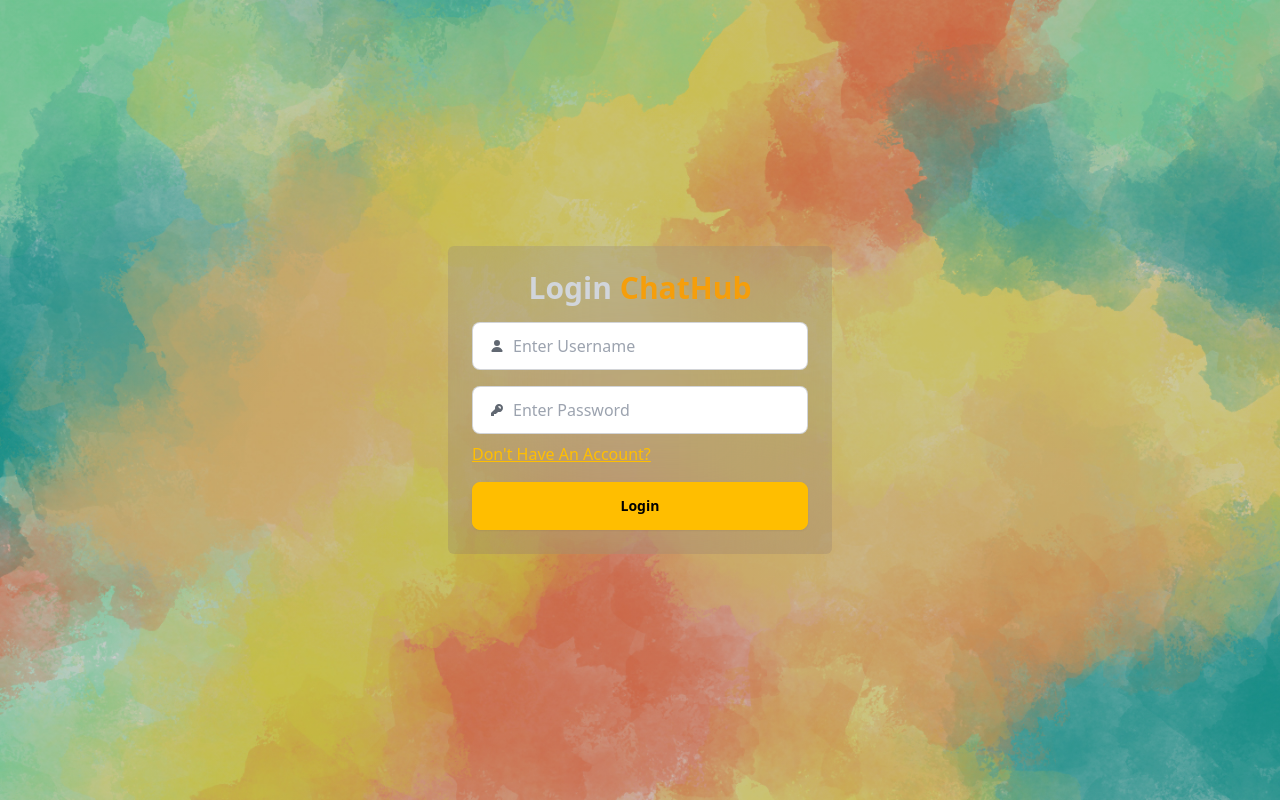
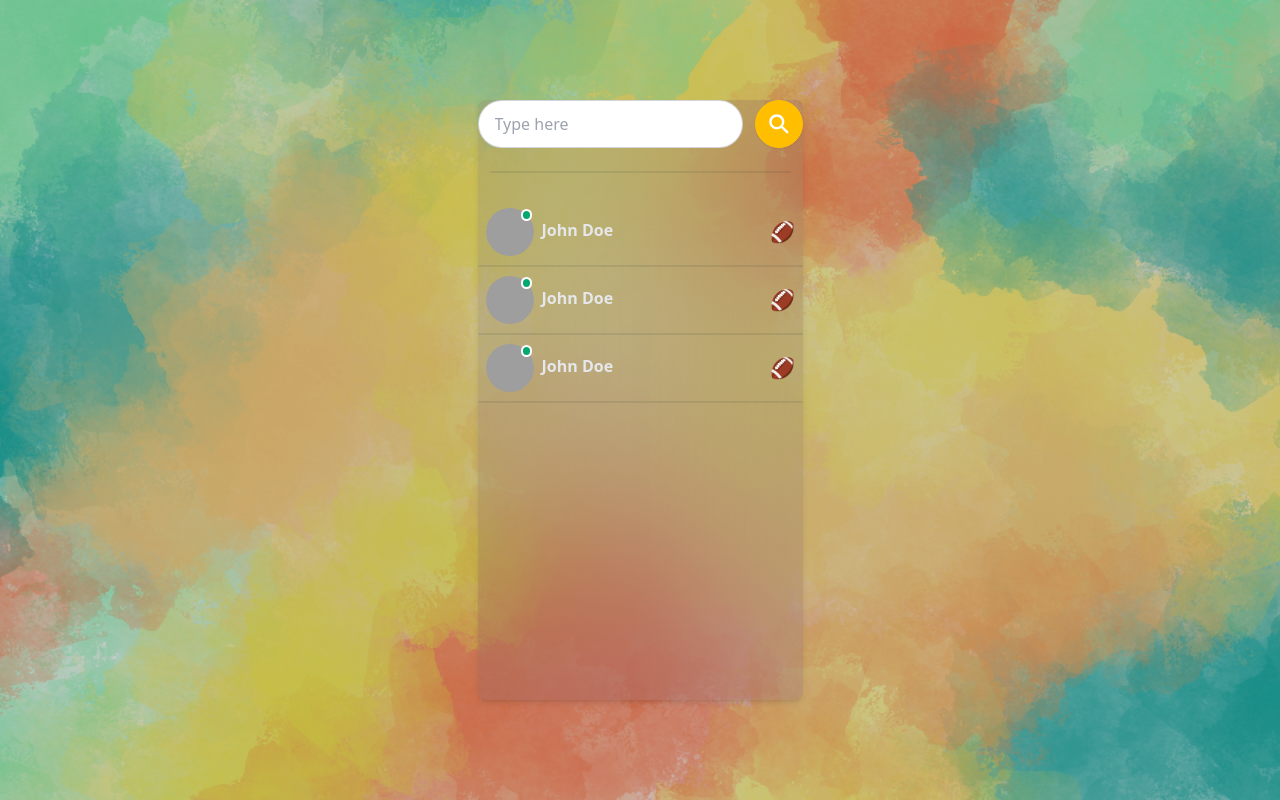
Before and after one commit to amandhimank/chat-app-mern, a React (Vite) app in the folder frontend/: page / in a window 1280 px wide. Built offline with nearby package versions, Linux system fonts and the light colour scheme; grey boxes are pictures that could not be loaded.

Commit message:
added signup and sidebar ui

```diff
--- a/frontend/package.json
+++ b/frontend/package.json
@@ -11,7 +11,8 @@
   },
   "dependencies": {
     "react": "^18.3.1",
-    "react-dom": "^18.3.1"
+    "react-dom": "^18.3.1",
+    "react-icons": "^5.3.0"
   },
   "devDependencies": {
     "@eslint/js": "^9.11.1",
--- a/frontend/src/App.jsx
+++ b/frontend/src/App.jsx
@@ -1,10 +1,12 @@
 import React from 'react'
 import Login from './pages/Login';
+import Signup from './pages/Signup';
+import Home from './pages/Home';
 
 const App = () => {
   return (
     <div className='p-4 h-screen flex items-center justify-center'>
-      <Login />
+      <Home />
     </div>
   )
 }
--- /dev/null
+++ b/frontend/src/components/GenderCheckBox.jsx
@@ -0,0 +1,22 @@
+import React from 'react'
+
+const GenderCheckBox = () => {
+    return (
+        <div className='flex gap-6 mb-2'>
+            <div className="form-control">
+                <label className="cursor-pointer label gap-2">
+                    <span className="label-text">male</span>
+                    <input type="checkbox" className="checkbox checkbox-warning" />
+                </label>
+            </div>
+            <div className="form-control">
+                <label className="cursor-pointer label gap-2">
+                    <span className="label-text">female</span>
+                    <input type="checkbox" className="checkbox checkbox-warning" />
+                </label>
+            </div>
+        </div>
+    )
+}
+
+export default GenderCheckBox
--- /dev/null
+++ b/frontend/src/components/sidebar/Conversation.jsx
@@ -0,0 +1,24 @@
+import React from 'react'
+
+function Conversation() {
+    return (
+        <>
+            <div className='flex gap-2 items-center hover:bg-amber-500 rounded px-2 py-2 cursor-pointer'>
+                <div className="avatar online">
+                    <div className="w-12 rounded-full">
+                        <img src="https://img.daisyui.com/images/stock/photo-1534528741775-53994a69daeb.webp" />
+                    </div>
+                </div>
+                <div className='flex flex-col flex-1'>
+                    <div className='flex gap-3 justify-between'>
+                        <p className='font-bold text-gray-200'>John Doe</p>
+                        <span className='text-xl'>🏈</span>
+                    </div>
+                </div>
+            </div>
+            <div className='divider my-0 py-0 h-1'></div>
+        </>
+    )
+}
+
+export default Conversation
--- /dev/null
+++ b/frontend/src/components/sidebar/Conversations.jsx
@@ -0,0 +1,14 @@
+import React from 'react'
+import Conversation from './Conversation'
+
+function Conversations() {
+  return (
+    <div className='py-1 flex flex-col overflow-auto'>
+        <Conversation />
+        <Conversation />
+        <Conversation />
+    </div>
+  )
+}
+
+export default Conversations
--- /dev/null
+++ b/frontend/src/components/sidebar/LogoutButton.jsx
@@ -0,0 +1,9 @@
+import React from 'react'
+
+function LogoutButton() {
+  return (
+    <div>LogoutButton</div>
+  )
+}
+
+export default LogoutButton
--- /dev/null
+++ b/frontend/src/components/sidebar/SearchInput.jsx
@@ -0,0 +1,13 @@
+import React from 'react'
+import { IoSearchSharp } from "react-icons/io5";
+
+function SearchInput() {
+  return (
+    <form className='flex items-center gap-3'>
+      <input type="text" placeholder="Type here" className="input input-bordered rounded-full w-full max-w-xs" />
+      <button type='submit' className="btn btn-warning btn-circle text-white"><IoSearchSharp className='size-6' /></button>
+    </form>
+  )
+}
+
+export default SearchInput;
--- /dev/null
+++ b/frontend/src/components/sidebar/SideBar.jsx
@@ -0,0 +1,15 @@
+import React from 'react'
+import SearchInput from './SearchInput';
+import Conversations from './Conversations';
+
+function SideBar() {
+  return (
+    <div>
+        <SearchInput />
+        <div className='divider px-3'></div>
+        <Conversations />
+    </div>
+  )
+}
+
+export default SideBar;
--- /dev/null
+++ b/frontend/src/pages/Home.jsx
@@ -0,0 +1,12 @@
+import React from 'react'
+import SideBar from '../components/sidebar/SideBar';
+
+const Home = () => {
+  return (
+    <div className='flex md:h-[75vh] h-[80vh] bg-indigo-900  shadow-md rounded-lg overflow-hidden bg-clip-padding backdrop-filter backdrop-blur-3xl bg-opacity-10'>
+        <SideBar />
+    </div>
+  )
+}
+
+export default Home;
--- a/frontend/src/pages/Login.jsx
+++ b/frontend/src/pages/Login.jsx
@@ -3,8 +3,8 @@ import React from 'react';
 const Login = () => {
     return (
         <div className='flex flex-col items-center justify-center min-w-96 mx-auto'>
-            <div className='w-full bg-indigo-900 p-6 rounded-md bg-clip-padding backdrop-filter backdrop-blur-3xl bg-opacity-10'>
-                <h1 className='text-3xl font-semibold text-center text-gray-300'>Login <span className='text-amber-500'>ChatHub</span></h1>
+            <div className='w-full bg-indigo-900 shadow-md p-6 rounded-md bg-clip-padding backdrop-filter backdrop-blur-3xl bg-opacity-10'>
+                <h1 className='text-3xl font-semibold text-center text-gray-200'>Login <span className='text-amber-400'>ChatHub</span></h1>
                 <form>
                     <label className="input input-bordered flex items-center gap-2 my-4 ">
                         <svg
--- a/frontend/src/pages/Signup.jsx
+++ b/frontend/src/pages/Signup.jsx
@@ -1,9 +1,69 @@
 import React from 'react'
+import GenderCheckBox from '../components/GenderCheckBox';
 
 const Signup = () => {
-  return (
-    <div>Signup</div>
-  )
+    return (
+        <div className='flex flex-col items-center justify-center min-w-96 mx-auto'>
+            <div className='w-full bg-indigo-900 p-6 shadow-md rounded-md bg-clip-padding backdrop-filter backdrop-blur-3xl bg-opacity-10'>
+                <h1 className='text-3xl font-semibold text-center text-gray-200'>Signup <span className='text-amber-400'>ChatHub</span></h1>
+                <form>
+                    <label className="input input-bordered flex items-center gap-2 my-4 ">
+                        <svg
+                            xmlns="http://www.w3.org/2000/svg"
+                            viewBox="0 0 16 16"
+                            fill="currentColor"
+                            className="h-4 w-4 opacity-70">
+                            <path
+                                d="M8 8a3 3 0 1 0 0-6 3 3 0 0 0 0 6ZM12.735 14c.618 0 1.093-.561.872-1.139a6.002 6.002 0 0 0-11.215 0c-.22.578.254 1.139.872 1.139h9.47Z" />
+                        </svg>
+                        <input type="text" className="grow" placeholder="Full Name" />
+                    </label>
+                    <label className="input input-bordered flex items-center gap-2 my-4 ">
+                        <svg
+                            xmlns="http://www.w3.org/2000/svg"
+                            viewBox="0 0 16 16"
+                            fill="currentColor"
+                            className="h-4 w-4 opacity-70">
+                            <path
+                                d="M8 8a3 3 0 1 0 0-6 3 3 0 0 0 0 6ZM12.735 14c.618 0 1.093-.561.872-1.139a6.002 6.002 0 0 0-11.215 0c-.22.578.254 1.139.872 1.139h9.47Z" />
+                        </svg>
+                        <input type="text" className="grow" placeholder="Username" />
+                    </label>
+                    <label className="input input-bordered flex items-center gap-2 my-4">
+                        <svg
+                            xmlns="http://www.w3.org/2000/svg"
+                            viewBox="0 0 16 16"
+                            fill="currentColor"
+                            className="h-4 w-4 opacity-70">
+                            <path
+                                fillRule="evenodd"
+                                d="M14 6a4 4 0 0 1-4.899 3.899l-1.955 1.955a.5.5 0 0 1-.353.146H5v1.5a.5.5 0 0 1-.5.5h-2a.5.5 0 0 1-.5-.5v-2.293a.5.5 0 0 1 .146-.353l3.955-3.955A4 4 0 1 1 14 6Zm-4-2a.75.75 0 0 0 0 1.5.5.5 0 0 1 .5.5.75.75 0 0 0 1.5 0 2 2 0 0 0-2-2Z"
+                                clipRule="evenodd" />
+                        </svg>
+                        <input type="password" className="grow" placeholder="Password" />
+                    </label>
+                    <label className="input input-bordered flex items-center gap-2 mb-2">
+                        <svg
+                            xmlns="http://www.w3.org/2000/svg"
+                            viewBox="0 0 16 16"
+                            fill="currentColor"
+                            className="h-4 w-4 opacity-70">
+                            <path
+                                fillRule="evenodd"
+                                d="M14 6a4 4 0 0 1-4.899 3.899l-1.955 1.955a.5.5 0 0 1-.353.146H5v1.5a.5.5 0 0 1-.5.5h-2a.5.5 0 0 1-.5-.5v-2.293a.5.5 0 0 1 .146-.353l3.955-3.955A4 4 0 1 1 14 6Zm-4-2a.75.75 0 0 0 0 1.5.5.5 0 0 1 .5.5.75.75 0 0 0 1.5 0 2 2 0 0 0-2-2Z"
+                                clipRule="evenodd" />
+                        </svg>
+                        <input type="password" className="grow" placeholder="Confirm Password" />
+                    </label>
+                    <GenderCheckBox />
+                    <a className="link link-warning">Already Have An Account?</a>
+                    <div className='mt-4'>
+                        <button className="btn btn-block btn-warning">Signup</button>
+                    </div>
+                </form>
+            </div>
+        </div>
+    )
 }
 
 export default Signup;
```
Also changed, not shown: 1 other file (tests, documents, lock files or other folders).
